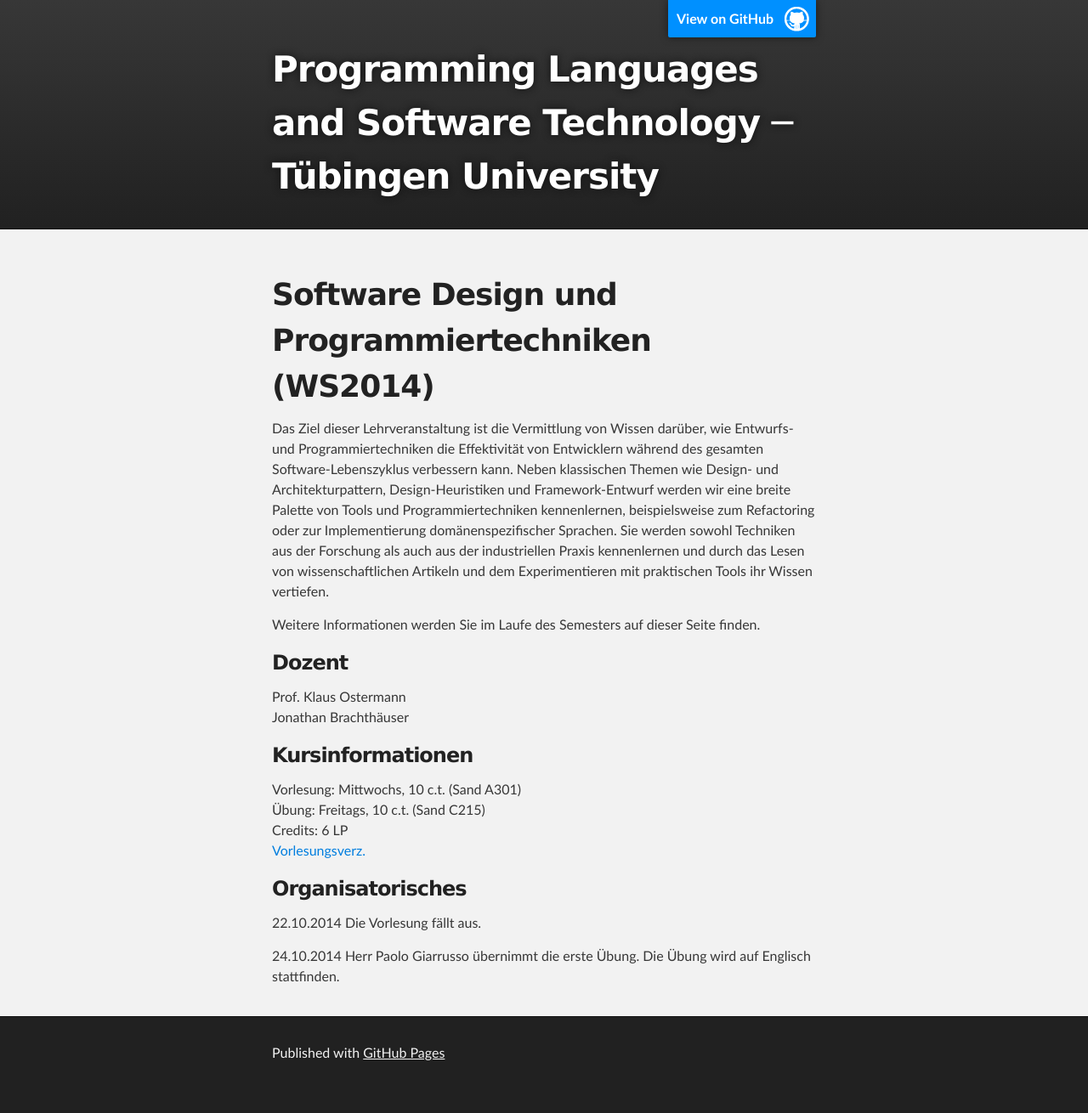
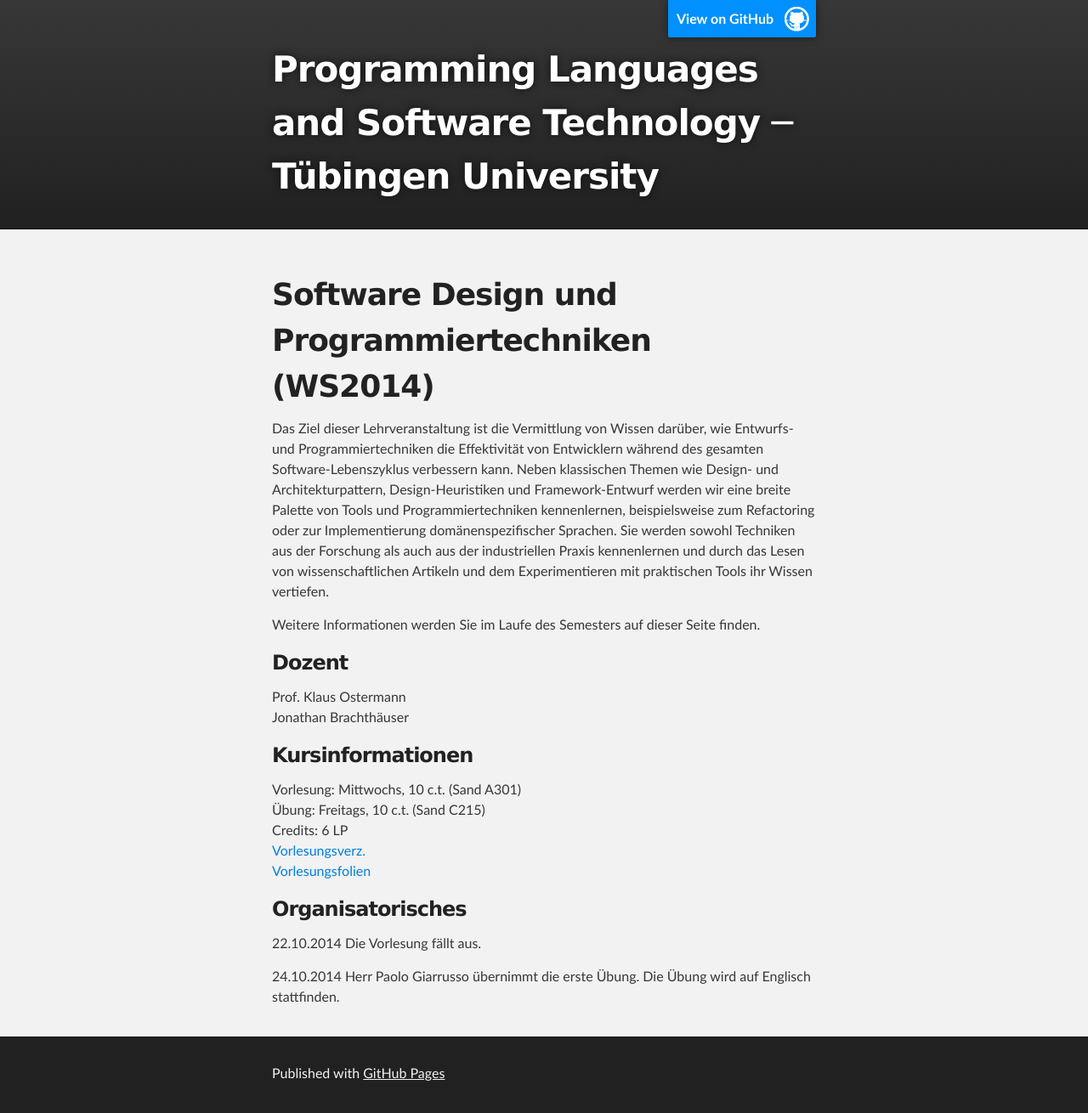
Before and after one commit to ps-mr/ps-mr.github.io, a Jekyll site: the page built from ws14-softwaredesign.md, in a window 1280 px wide. Shown: the whole page at 85% size. Built offline with Jekyll 4.4.1, drawn with Linux system fonts in a browser that asks for light colours; before the commit the page ends 1286 px from its top, so only the background shows below that.

Commit message:
Added link to slides

```diff
--- a/ws14-softwaredesign.md
+++ b/ws14-softwaredesign.md
@@ -27,6 +27,8 @@ Vorlesung: Mittwochs, 10 c.t. (Sand A301)
 Übung: Freitags, 10 c.t. (Sand C215)
 Credits: 6 LP
 [Vorlesungsverz.](http://campus.verwaltung.uni-tuebingen.de/lsfpublic/rds?state=verpublish&status=init&vmfile=no&publishid=113720&moduleCall=webInfo&publishConfFile=webInfo&publishSubDir=veranstaltung)
+[Vorlesungsfolien](https://github.com/klauso/SDPT2014)
+
 
 ### Organisatorisches
 22.10.2014 Die Vorlesung fällt aus.
```
